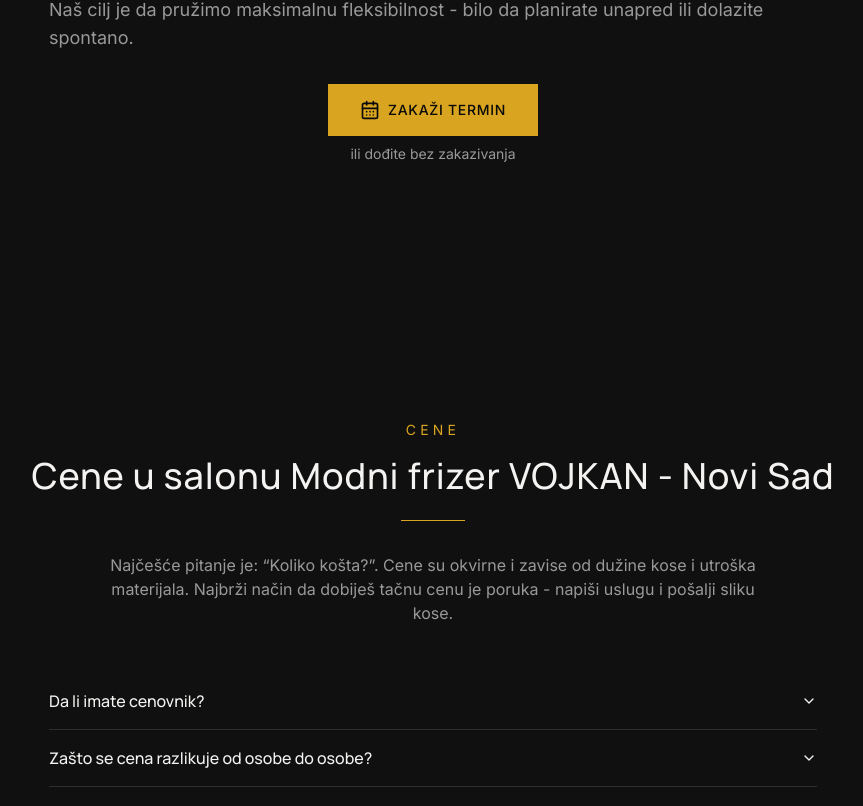
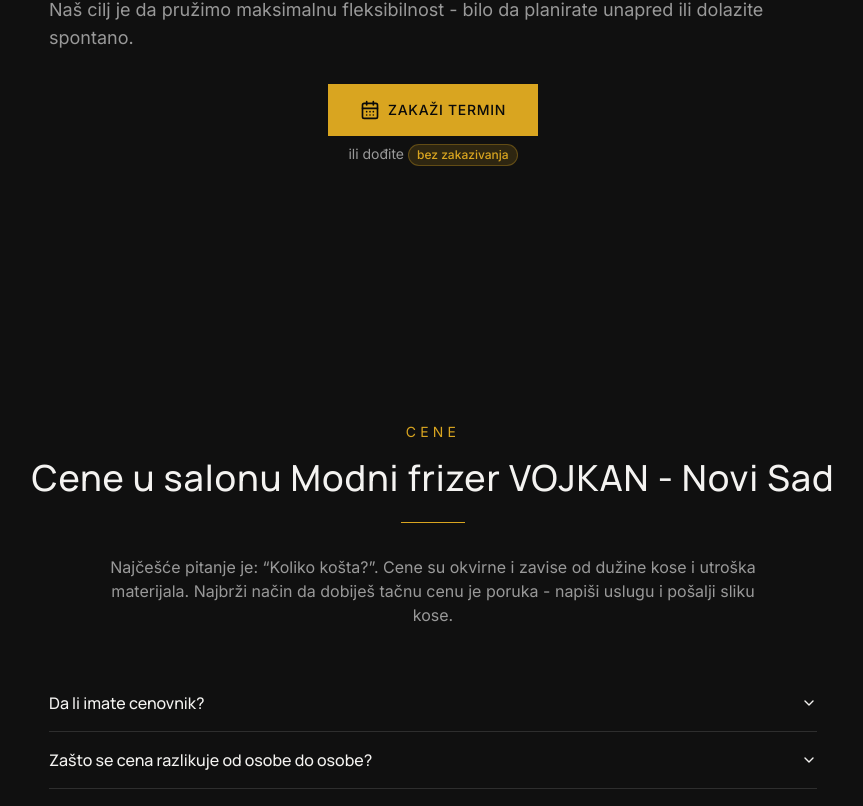
Before and after one commit to bcrnic/modni-frizer-vojkan, a React (Vite) app: page / in a window 1280 px wide. Shown: the part 3470-4276 px from the top of the page, without its empty margins (207-1070 px from the left). Built offline with nearby package versions, Linux system fonts and the light colour scheme; no server answers; the HTML template or start-up script is replaced by a standard one.

Commit message:
Highlight walk-in availability consistently across key sections

```diff
--- a/src/components/BookingCTA.tsx
+++ b/src/components/BookingCTA.tsx
@@ -16,8 +16,12 @@
           <h2 className="heading-section mb-6">Zakaži termin u 30 sekundi</h2>
           <div className="decorative-line mb-8" />
           <p className="text-muted-foreground max-w-2xl mx-auto mb-10">
-            Klikni na “Zakaži termin” i izaberi slobodan termin. Ako ti više odgovara, pošalji poruku - napiši
-            uslugu i željeni dan, a mi predložimo najbolji termin.
+            Klikni na “Zakaži termin” i izaberi slobodan termin. Ako ti više odgovara, pošalji poruku - napiši uslugu i
+            željeni dan, a mi predložimo najbolji termin. Ili dođi i{" "}
+            <span className="inline-flex items-center rounded-full bg-primary/15 border border-primary/30 px-2.5 py-0.5 text-sm text-primary font-medium">
+              bez zakazivanja
+            </span>
+            .
           </p>
           <div className="flex flex-col sm:flex-row gap-4 justify-center">
             <button
--- a/src/components/Contact.tsx
+++ b/src/components/Contact.tsx
@@ -53,6 +53,12 @@
               <CalendarDays className="w-5 h-5" />
               Zakaži termin
             </button>
+            <p className="mt-3 text-sm text-muted-foreground">
+              ili dođi{" "}
+              <span className="inline-flex items-center rounded-full bg-primary/15 border border-primary/30 px-2.5 py-0.5 text-sm text-primary font-medium">
+                bez zakazivanja
+              </span>
+            </p>
           </ScrollReveal>
 
           <div className="grid lg:grid-cols-2 gap-12">
--- a/src/components/StickyMobileBar.tsx
+++ b/src/components/StickyMobileBar.tsx
@@ -11,6 +11,12 @@
   return (
     <div className="md:hidden fixed bottom-0 left-0 right-0 z-50 border-t border-border bg-background/95 backdrop-blur-md">
       <div className="container mx-auto px-4 py-3 pb-[calc(0.75rem+env(safe-area-inset-bottom))]">
+        <p className="text-[11px] leading-snug text-muted-foreground mb-2">
+          Može i{" "}
+          <span className="inline-flex items-center rounded-full bg-primary/15 border border-primary/30 px-2 py-0.5 text-[11px] text-primary font-medium">
+            bez zakazivanja
+          </span>
+        </p>
         <div className="grid grid-cols-2 gap-3">
           <button onClick={onBookingOpen} className="btn-gold w-full py-3 px-4 text-xs">
             <CalendarDays className="w-4 h-4" />
--- a/src/components/sections/BookingInfo.tsx
+++ b/src/components/sections/BookingInfo.tsx
@@ -35,7 +35,12 @@
               <CalendarDays className="w-5 h-5" />
               Zakaži termin
             </button>
-            <p className="text-sm text-muted-foreground">ili dođite bez zakazivanja</p>
+            <p className="text-sm text-muted-foreground">
+              ili dođite{" "}
+              <span className="inline-flex items-center rounded-full bg-primary/15 border border-primary/30 px-2 py-0.5 text-xs text-primary font-medium">
+                bez zakazivanja
+              </span>
+            </p>
           </div>
         </ScrollReveal>
       </div>
```
